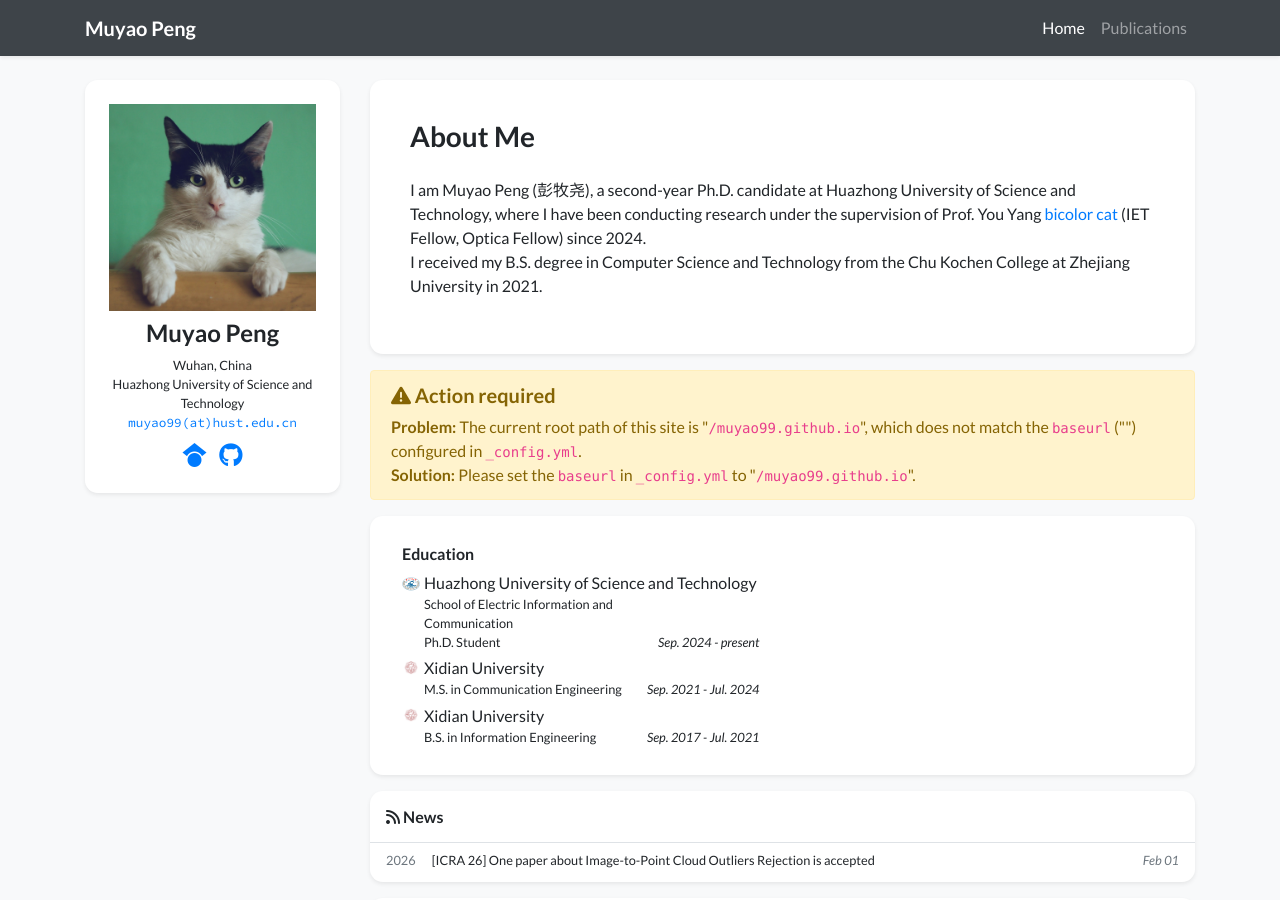
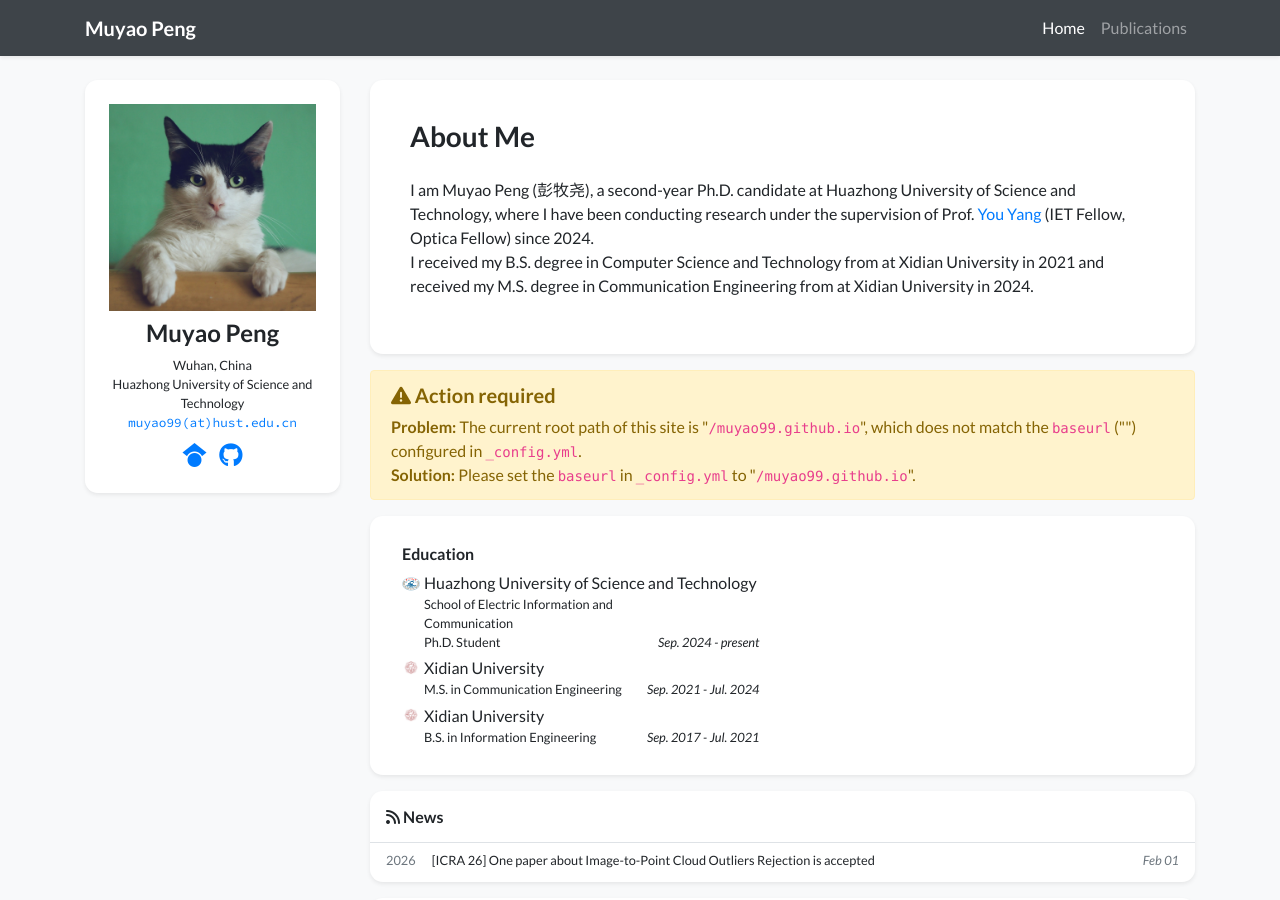
Before and after one commit to muyao99/muyao99.github.io, a Jekyll site: the page built from index.html, in a window 1280 px wide and 900 px high. Built offline with Jekyll 4.4.1, drawn with Linux system fonts in a browser that asks for light colours; nearby versions of some CDN libraries; a style sheet for code colours, icons or effects is not loaded.

Commit message:
Revise short bio in profile.yml
Updated short bio with new educational details and corrected professor's name formatting.

```diff
--- a/_data/profile.yml
+++ b/_data/profile.yml
@@ -22,8 +22,8 @@ github: muyao99
 short_bio_text_justify: false
 short_bio: >-
   <p>
-    I am Muyao Peng (彭牧尧), a second-year Ph.D. candidate at Huazhong University of Science and Technology, where I have been conducting research under the supervision of Prof. You Yang <a href="https://en.wikipedia.org/wiki/Bicolor_cat" target="_blank">bicolor cat</a> (IET Fellow, Optica Fellow) since 2024. <br>
-    I received my B.S. degree in Computer Science and Technology from the Chu Kochen College at Zhejiang University in 2021.
+    I am Muyao Peng (彭牧尧), a second-year Ph.D. candidate at Huazhong University of Science and Technology, where I have been conducting research under the supervision of Prof. <a href="https://en.wikipedia.org/wiki/Bicolor_cat" target="_blank">You Yang</a> (IET Fellow, Optica Fellow) since 2024. </br>
+    I received my B.S. degree in Computer Science and Technology from at Xidian University in 2021 and received my M.S. degree in Communication Engineering from at Xidian University in 2024.
   </p>
 
 portrait_url: /assets/images/photos/portrait.jpg
```
